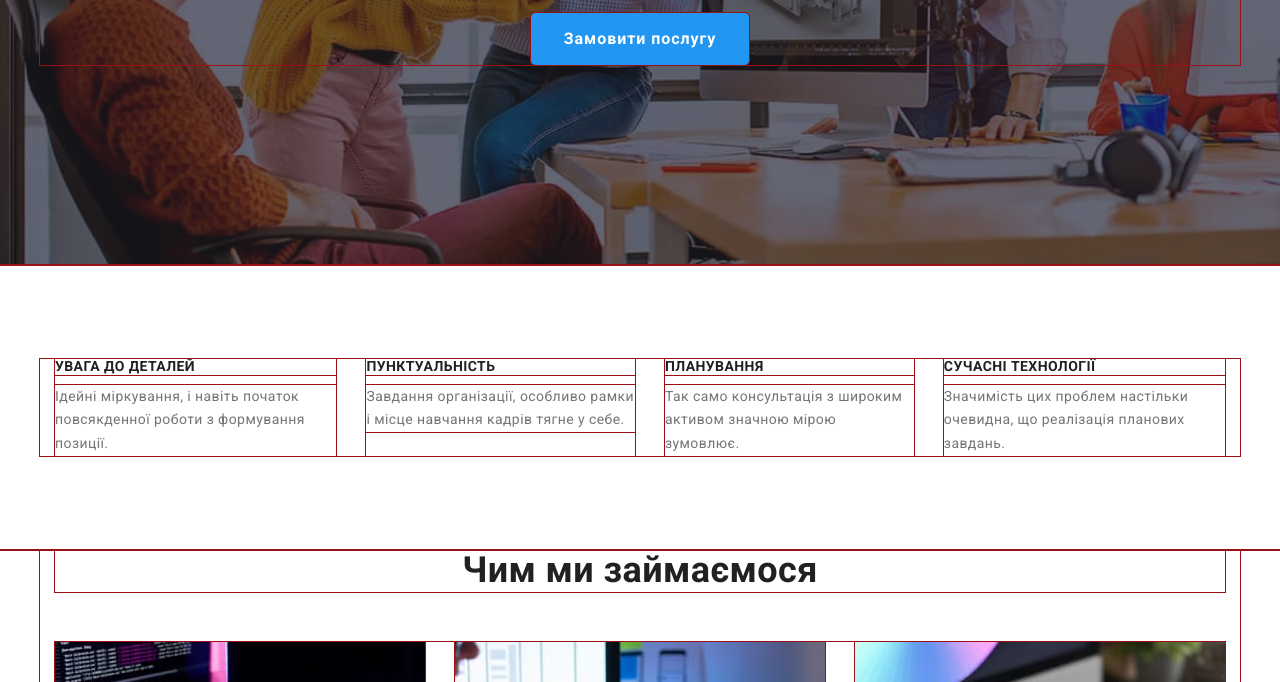
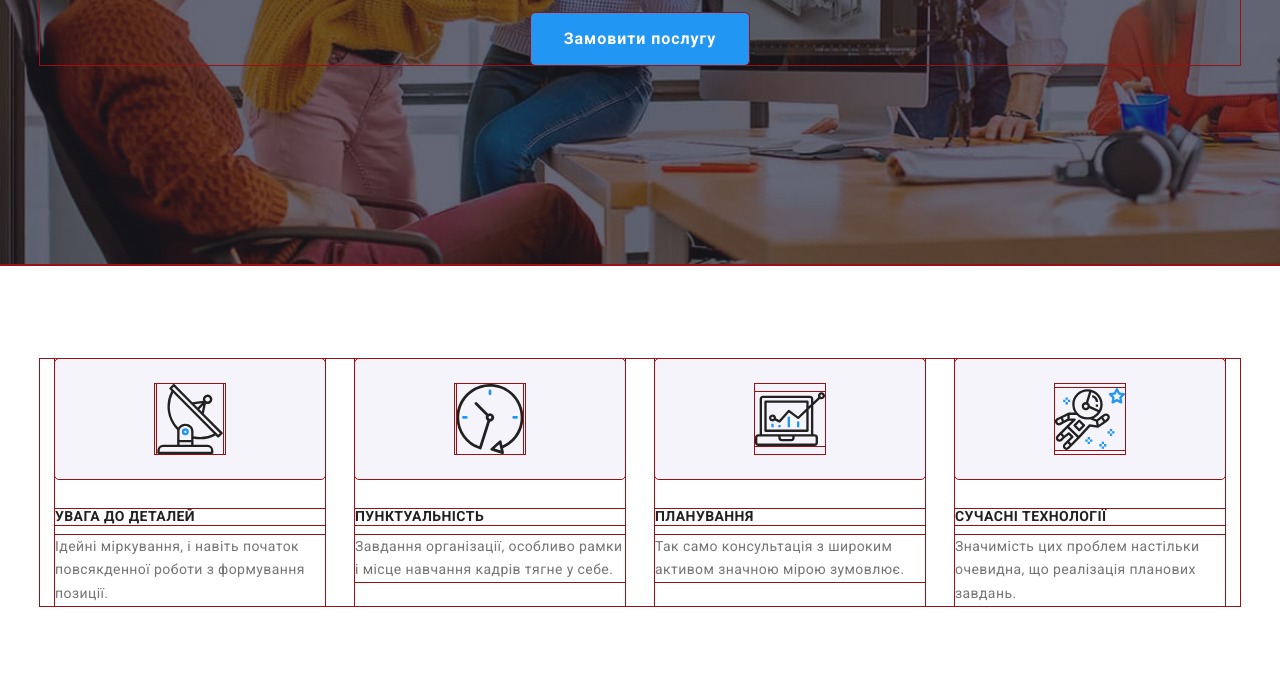
Before and after one commit to Tryhardie/goit-markup-hw-04, a plain HTML site: page index.html in a window 1280 px wide. Shown: the part 418-1100 px from the top of the page. Drawn offline with nearby package versions, Linux system fonts and the light colour scheme.

Commit message:
features divs with icons added

```diff
--- a/css/styles.css
+++ b/css/styles.css
@@ -72,13 +72,9 @@ body {
   padding: 32px 0;
   color: var(--secondary-text-color);
 }
-.icon {
+.link .icon {
   margin-right: 10px;
   fill: currentColor;
-}
-.icon:hover,
-.icon:focus {
-  fill: var(--accent-text-color);
 }
 .site-nav .link.current {
   color: var(--accent-text-color);
@@ -156,6 +152,16 @@ body {
 
 /* Features Section */
 
+.features-bg {
+  display: flex;
+  align-items: center;
+  justify-content: center;
+  margin-bottom: 30px;
+  width: 270px;
+  height: 120px;
+  background-color: var(--accent-bg-color);
+  border-radius: 4px;
+}
 .features-list {
   display: flex;
   margin: 0;
--- a/index.html
+++ b/index.html
@@ -60,24 +60,44 @@
           <h2 class="features-title visually-hidden">Особливості</h2>
           <ul class="features-list">
             <li class="item">
+              <div class="features-bg">
+                <svg class="icon" width="70" height="70">
+                  <use href="./images/icons.svg#icon-antenna"></use>
+                </svg>
+              </div>
               <h3 class="features-heading">УВАГА ДО ДЕТАЛЕЙ</h3>
               <p class="features-text">
                 Ідейні міркування, і навіть початок повсякденної роботи з формування позиції.
               </p>
             </li>
             <li class="item">
+              <div class="features-bg">
+                <svg class="icon" width="70" height="70">
+                  <use href="./images/icons.svg#icon-clock"></use>
+                </svg>
+              </div>
               <h3 class="features-heading">ПУНКТУАЛЬНІСТЬ</h3>
               <p class="features-text">
                 Завдання організації, особливо рамки і місце навчання кадрів тягне у себе.
               </p>
             </li>
             <li class="item">
+              <div class="features-bg">
+                <svg class="icon" width="70" height="70">
+                  <use href="./images/icons.svg#icon-diagram"></use>
+                </svg>
+              </div>
               <h3 class="features-heading">ПЛАНУВАННЯ</h3>
               <p class="features-text">
                 Так само консультація з широким активом значною мірою зумовлює.
               </p>
             </li>
             <li class="item">
+              <div class="features-bg">
+                <svg class="icon" width="70" height="70">
+                  <use href="./images/icons.svg#icon-astronaut"></use>
+                </svg>
+              </div>
               <h3 class="features-heading">СУЧАСНІ ТЕХНОЛОГІЇ</h3>
               <p class="features-text">
                 Значимість цих проблем настільки очевидна, що реалізація планових завдань.
```
Also changed, not shown: portfolio.html (+14 -2 lines).
